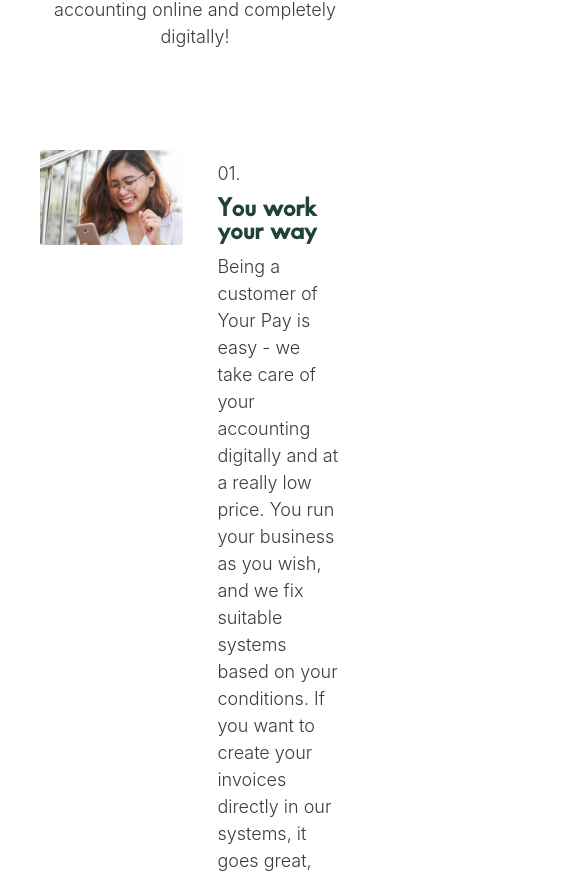
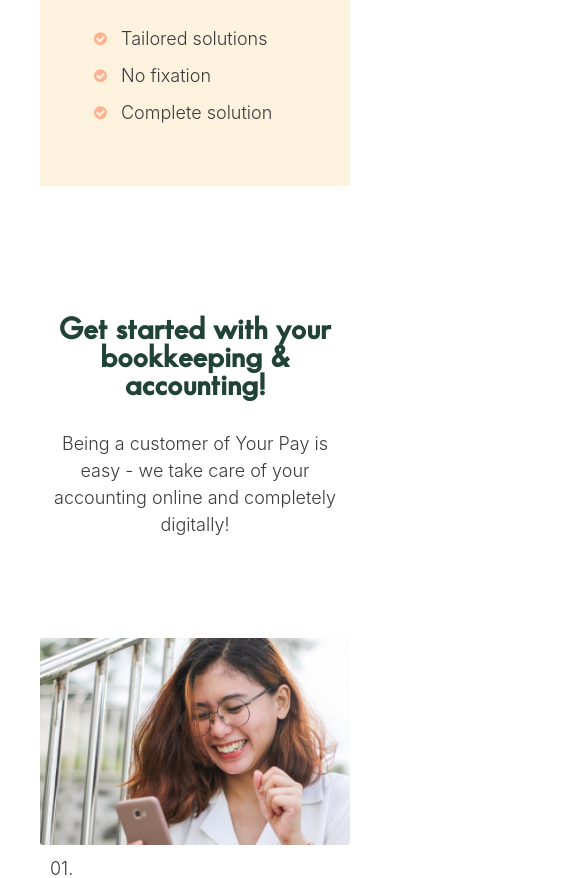
Before and after one commit to luke-meadows/more-pay-payroll, a Next.js app: page /accounting in a window 390 px wide. Shown: the part 2509-3387 px from the top of the page, 570 px wide, since content can reach past the window. Built offline with nearby package versions, Linux system fonts and the light colour scheme.

Commit message:
get started responsive

```diff
--- a/components/GetStarted.js
+++ b/components/GetStarted.js
@@ -66,7 +66,7 @@
           animate={controls3}
           initial="hidden"
         >
-          <AltCard variants={elementVariant}>
+          <AltCard variants={elementVariant} flip={true}>
             <Text>
               <p>02.</p>
               <h4>Has your own accounting consultant</h4>
@@ -125,7 +125,7 @@
           animate={controls5}
           initial="hidden"
         >
-          <AltCard variants={elementVariant}>
+          <AltCard variants={elementVariant} flip={true}>
             <Text>
               <p>04.</p>
               <h4>And work wherever you want</h4>
@@ -162,15 +162,24 @@
   display: grid;
   grid-template-columns: repeat(1, 1fr);
   row-gap: 10rem;
+  @media only screen and (max-width: 1240px) {
+    row-gap: 5rem;
+  }
 `;
 export const AltCard = styled(motion.div)`
   display: flex;
   justify-content: space-between;
+  @media only screen and (max-width: 1240px) {
+    flex-direction: ${(props) => (props.flip ? 'column-reverse' : 'column')};
+  }
 `;
 const ImageContainer = styled.div`
   width: 46%;
   img {
     border-radius: 0.3rem;
+  }
+  @media only screen and (max-width: 1240px) {
+    width: 100%;
   }
 `;
 const Text = styled.div`
@@ -179,4 +188,7 @@
   * {
     margin: 1rem;
   }
+  @media only screen and (max-width: 1240px) {
+    width: 100%;
+  }
 `;
--- a/components/WhatsIncluded.js
+++ b/components/WhatsIncluded.js
@@ -114,6 +114,9 @@
   display: grid;
   grid-template-columns: repeat(3, 1fr);
   gap: 5rem;
+  @media only screen and (max-width: 1240px) {
+    grid-template-columns: repeat(1, 1fr);
+  }
 `;
 
 const Card = styled(motion.div)`
```
